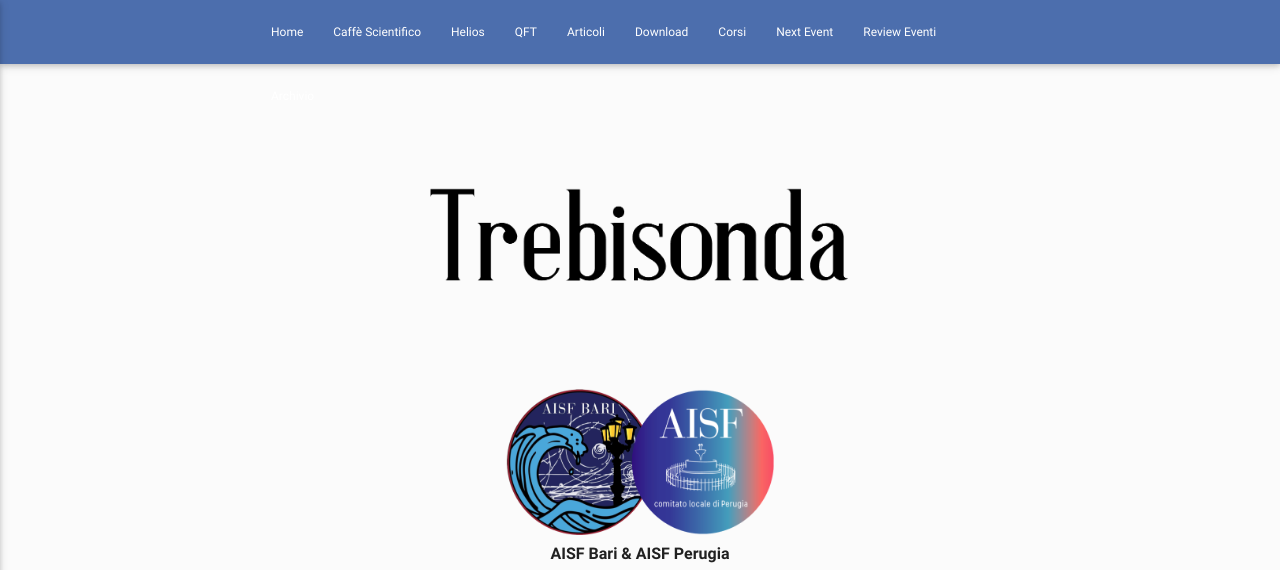
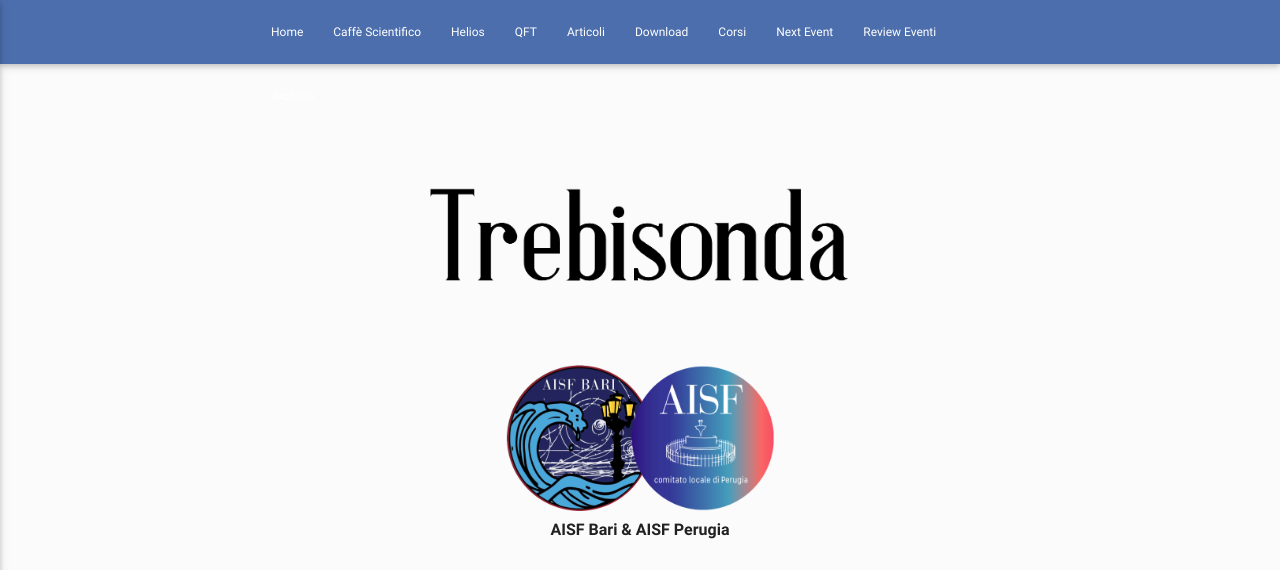
Before and after one commit to ai-sf/aisf_perugia, a Jekyll site: the page built from Rubrica.html, in a window 1280 px wide. Shown: the top 570 px of the page. Built offline with Jekyll 4.4.1, drawn with Linux system fonts in a browser that asks for light colours; nearby versions of some CDN libraries; grey boxes are pictures that could not be loaded.

Commit message:
Update Rubrica.html

```diff
--- a/Rubrica.html
+++ b/Rubrica.html
@@ -15,7 +15,7 @@ description: Il Periodico HELIOS realizzato dal comitato locale AISF di Perugia
 
 <center>
     <img src="/perugia/ImgSlideShow/Writing.png" alt="centered image" style="max-width:60%"
-    height="auto" width="auto" class="responsive" ><br><br>
+    height="auto" width="auto" class="responsive" ><br>
 <img src="/perugia/ImgSlideShow/BARI-PERUGIA.png" alt="centered image" style="max-width:35%"
 height="auto" width="auto" class="responsive" ><br>
 <h8><b>AISF Bari & AISF Perugia </b></h8>
```
